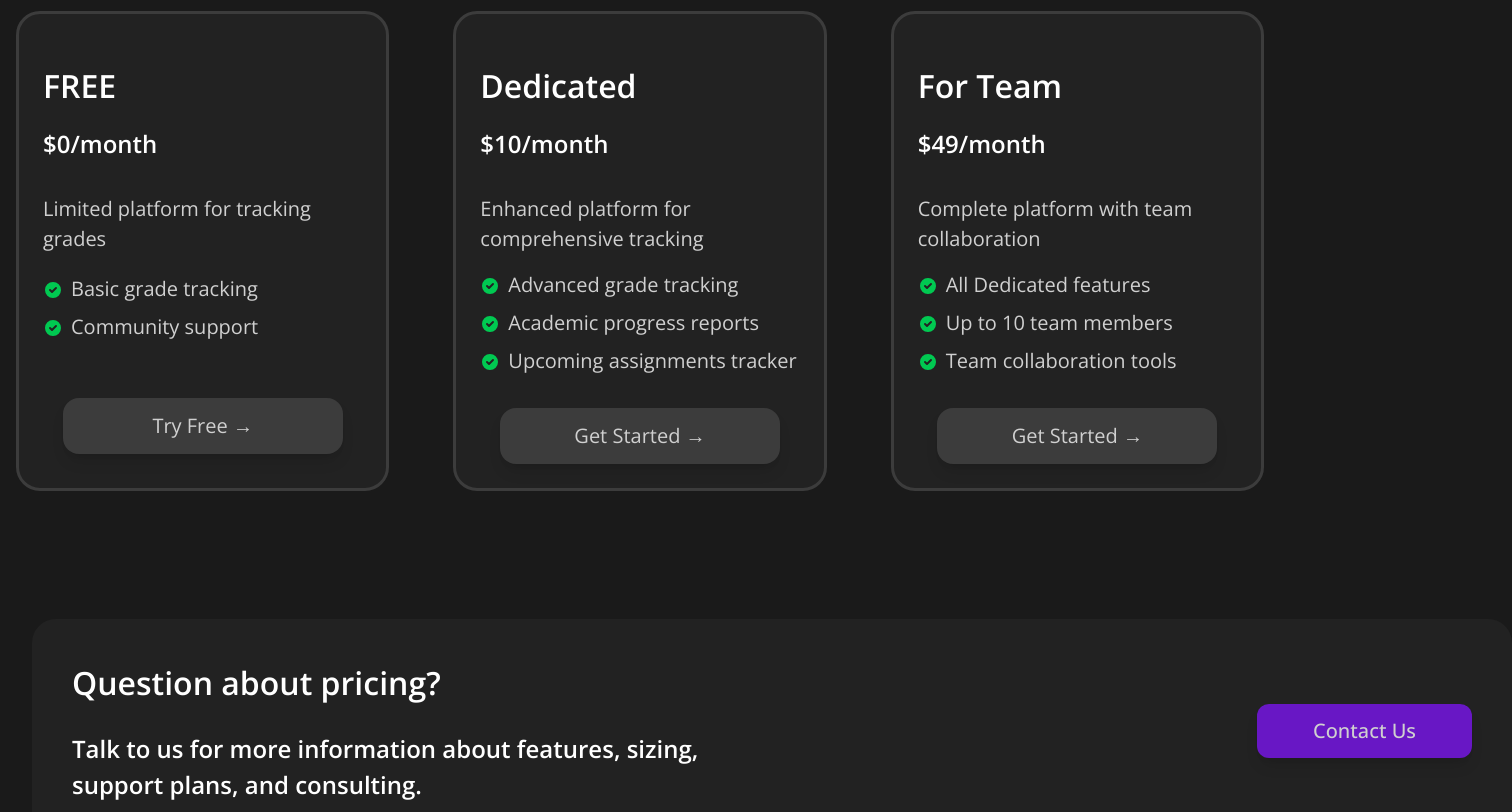
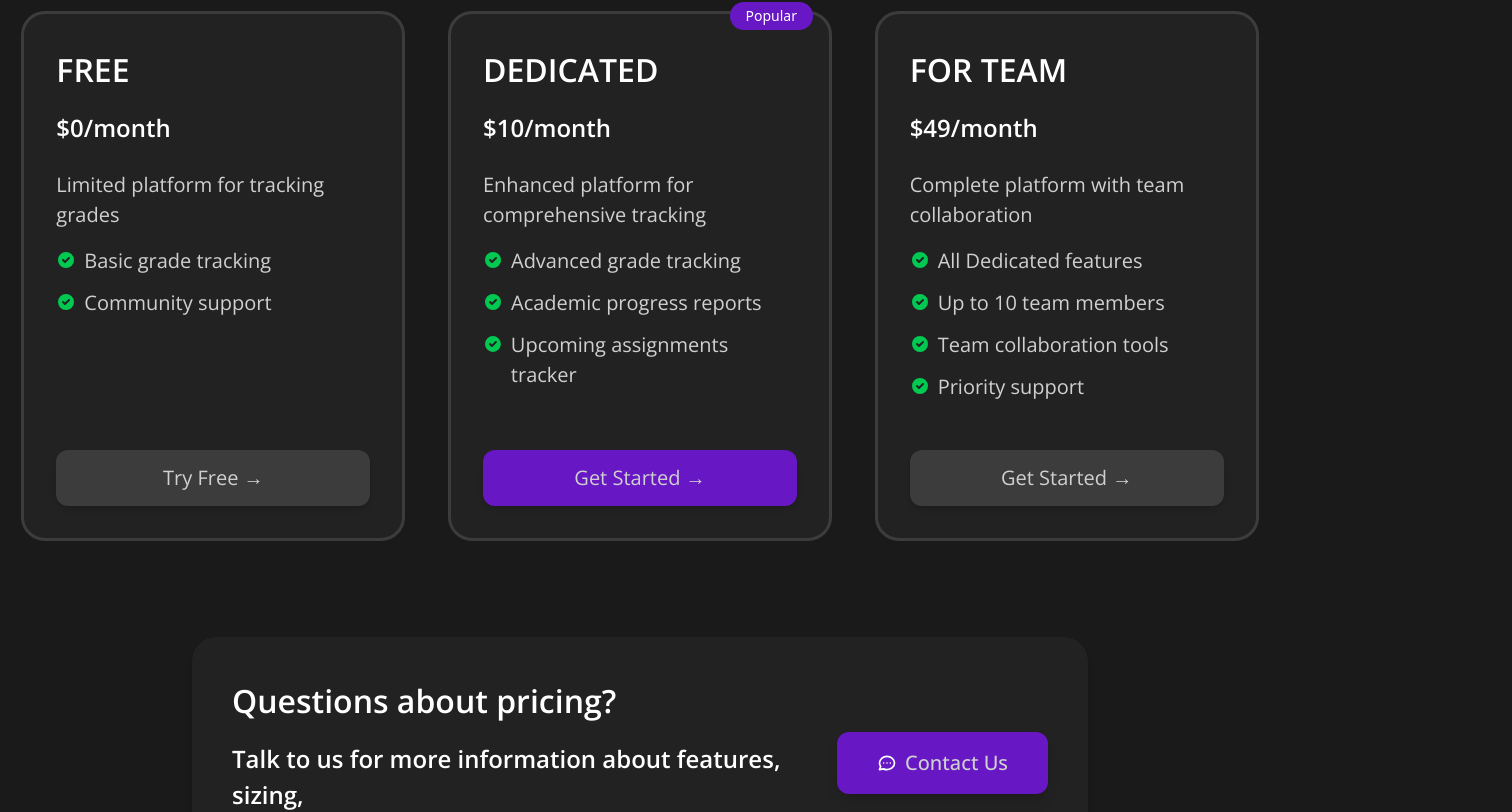
Before and after one commit to JakubMazurek08/gradesync, a React (Vite) app in the folder frontend/: page /pricing in a window 1280 px wide. Shown: the part 311-1123 px from the top of the page, 1512 px wide, since content can reach past the window. Built offline with nearby package versions, Linux system fonts and the light colour scheme.

Commit message:
Pricing Page has been changed. More response nad some of the better effects

```diff
--- a/frontend/src/pages/PricingLP.tsx
+++ b/frontend/src/pages/PricingLP.tsx
@@ -1,160 +1,174 @@
-import {Text} from "../components/Text.tsx";
-import {NavBar} from "../components/NavBar.tsx";
-import {Link} from "react-router-dom";
-import {Footer} from "../components/Footer.tsx";
+import { Text } from "../components/Text.tsx";
+import { NavBar } from "../components/NavBar.tsx";
+import { Link } from "react-router-dom";
+import { Footer } from "../components/Footer.tsx";
 
 export const PricingLP = () => {
     return (
         <div className="flex flex-col min-h-screen">
-            <div className="hidden md:block"><NavBar /></div>
-            <div className="mx-auto px-4 md:px-8 pt-8 md:pt-16">
+            <div className="hidden md:block">
+                <NavBar />
+            </div>
+            <div className="container mx-auto px-4 md:px-8 pt-8 md:pt-16 text-center">
                 <Text type="h1">GradeSync Plans</Text>
+                <div className="mt-3 mb-8">
+                    <Text type="p">Find the perfect plan for your educational needs</Text>
+                </div>
             </div>
-            <div className="mr-auto ml-auto md:px-8 pt-3">
-                <Text type="p">Find the perfect plan for your educational needs</Text>
-            </div>
-
-            <div className="flex flex-col md:flex-row justify-center gap-6 md:gap-8 lg:gap-16 px-4 py-8 md:py-16">
-                {/* First card*/}
-                <div className="bg-mediumgray w-full md:w-80 lg:w-96 rounded-3xl border-3 border-mediumlight-gray transform-gpu transition-all duration-500 hover:scale-105 hover:shadow-2xl hover:translate-y-2 hover:bg-opacity-90">
-                    <div className='p-6 pt-12'>
-                        <div>
-                            <Text type='h3'>FREE</Text>
+            <div className="container mx-auto flex flex-col md:flex-row items-stretch justify-center gap-6 md:gap-4 lg:gap-8 px-4 py-8">
+                {/* first card */}
+                <div className="w-full md:w-1/3 max-w-sm mx-auto bg-mediumgray rounded-3xl border-3 border-mediumlight-gray transform-gpu transition-all duration-300 hover:shadow-xl hover:translate-y-1 hover:bg-opacity-95">
+                    <div className="p-6 md:p-8 flex flex-col h-full">
+                        <div className="mb-4">
+                            <Text type="h3">FREE</Text>
                         </div>
-                        <div className='pt-4'>
-                            <Text type='h4'>$0/month</Text>
+                        <div className="mb-6">
+                            <Text type="h4">$0/month</Text>
                         </div>
-                        <div className='pt-8'>
-                            <Text type='p'>Limited platform for tracking grades</Text>
-                            {/* Te funkcje*/}
-                            <ul className="mt-5 space-y-2">
+                        <div className="mb-8 flex-grow">
+                            <Text type="p">Limited platform for tracking grades</Text>
+                            <ul className="mt-4 space-y-3">
                                 <li className="flex items-start">
-                                    <svg className="w-5 h-5 text-green-500 mr-2 mt-1.5" fill="currentColor" viewBox="0 0 20 20">
+                                    <svg className="w-5 h-5 text-green-500 mr-2 mt-1" fill="currentColor" viewBox="0 0 20 20">
                                         <path fillRule="evenodd" d="M10 18a8 8 0 100-16 8 8 0 000 16zm3.707-9.293a1 1 0 00-1.414-1.414L9 10.586 7.707 9.293a1 1 0 00-1.414 1.414l2 2a1 1 0 001.414 0l4-4z" clipRule="evenodd" />
                                     </svg>
-                                    <Text type='p'>Basic grade tracking</Text>
+                                    <Text type="p">Basic grade tracking</Text>
                                 </li>
                                 <li className="flex items-start">
-                                    <svg className="w-5 h-5 text-green-500 mr-2 mt-1.5" fill="currentColor" viewBox="0 0 20 20">
+                                    <svg className="w-5 h-5 text-green-500 mr-2 mt-1" fill="currentColor" viewBox="0 0 20 20">
                                         <path fillRule="evenodd" d="M10 18a8 8 0 100-16 8 8 0 000 16zm3.707-9.293a1 1 0 00-1.414-1.414L9 10.586 7.707 9.293a1 1 0 00-1.414 1.414l2 2a1 1 0 001.414 0l4-4z" clipRule="evenodd" />
                                     </svg>
-                                    <Text type='p'>Community support</Text>
+                                    <Text type="p">Community support</Text>
                                 </li>
                             </ul>
                         </div>
-                        <Link to="/">
-                            <div className="bg-mediumlight-gray w-full md:w-4/5 lg:w-70 h-14 mt-14 mx-auto flex items-center justify-center rounded-2xl shadow-lg transition-all duration-300 hover:scale-105 hover:bg-purple-500 hover:text-white hover:shadow-2xl hover:translate-y-1">
-                                <Text type="p">Try Free →</Text>
-                            </div>
-                        </Link>
+                        <div className="mt-auto pt-4">
+                            <Link to="/" className="block">
+                                <div className="bg-mediumlight-gray w-full h-14 flex items-center justify-center rounded-xl shadow-md transition-all duration-300 hover:scale-105 hover:bg-purple-500 hover:text-white hover:shadow-lg">
+                                    <Text type="p">Try Free →</Text>
+                                </div>
+                            </Link>
+                        </div>
                     </div>
                 </div>
+                <div className="w-full md:w-1/3 max-w-sm mx-auto bg-mediumgray rounded-3xl border-3 border-mediumlight-gray transform-gpu transition-all duration-300 hover:shadow-xl hover:translate-y-1 hover:bg-opacity-95 relative">
+                    {/* second card */}
+                    <div className="absolute -top-3 right-4 bg-purple-500 text-white px-4 py-1 rounded-full text-sm font-medium">
+                        Popular
+                    </div>
 
-                {/* Second card */}
-                <div className="bg-mediumgray w-full md:w-80 lg:w-96 rounded-3xl border-3 border-mediumlight-gray transform-gpu transition-all duration-500 hover:scale-105 hover:shadow-2xl hover:translate-y-2 hover:bg-opacity-90">
-                    <div className='p-6 pt-12'>
-                        <div>
-                            <Text type='h3'>Dedicated</Text>
+                    <div className="p-6 md:p-8 flex flex-col h-full">
+                        <div className="mb-4">
+                            <Text type="h3">DEDICATED</Text>
                         </div>
-                        <div className='pt-4'>
-                            <Text type='h4'>$10/month</Text>
+                        <div className="mb-6">
+                            <Text type="h4">$10/month</Text>
                         </div>
-                        <div className='pt-8'>
-                            <Text type='p'>Enhanced platform for comprehensive tracking</Text>
-
-                            {/* te funkcje */}
-                            <ul className="mt-4 space-y-2">
+                        <div className="mb-8 flex-grow">
+                            <Text type="p">Enhanced platform for comprehensive tracking</Text>
+                            <ul className="mt-4 space-y-3">
                                 <li className="flex items-start">
-                                    <svg className="w-5 h-5 text-green-500 mr-2 mt-1.5" fill="currentColor" viewBox="0 0 20 20">
+                                    <svg className="w-5 h-5 text-green-500 mr-2 mt-1" fill="currentColor" viewBox="0 0 20 20">
                                         <path fillRule="evenodd" d="M10 18a8 8 0 100-16 8 8 0 000 16zm3.707-9.293a1 1 0 00-1.414-1.414L9 10.586 7.707 9.293a1 1 0 00-1.414 1.414l2 2a1 1 0 001.414 0l4-4z" clipRule="evenodd" />
                                     </svg>
-                                    <Text to='p'>Advanced grade tracking</Text>
+                                    <Text type="p">Advanced grade tracking</Text>
                                 </li>
                                 <li className="flex items-start">
-                                    <svg className="w-5 h-5 text-green-500 mr-2 mt-1.5" fill="currentColor" viewBox="0 0 20 20">
+                                    <svg className="w-5 h-5 text-green-500 mr-2 mt-1" fill="currentColor" viewBox="0 0 20 20">
                                         <path fillRule="evenodd" d="M10 18a8 8 0 100-16 8 8 0 000 16zm3.707-9.293a1 1 0 00-1.414-1.414L9 10.586 7.707 9.293a1 1 0 00-1.414 1.414l2 2a1 1 0 001.414 0l4-4z" clipRule="evenodd" />
                                     </svg>
-                                    <Text type='p'>Academic progress reports</Text>
+                                    <Text type="p">Academic progress reports</Text>
                                 </li>
                                 <li className="flex items-start">
-                                    <svg className="w-5 h-5 text-green-500 mr-2 mt-1.5" fill="currentColor" viewBox="0 0 20 20">
+                                    <svg className="w-5 h-5 text-green-500 mr-2 mt-1" fill="currentColor" viewBox="0 0 20 20">
                                         <path fillRule="evenodd" d="M10 18a8 8 0 100-16 8 8 0 000 16zm3.707-9.293a1 1 0 00-1.414-1.414L9 10.586 7.707 9.293a1 1 0 00-1.414 1.414l2 2a1 1 0 001.414 0l4-4z" clipRule="evenodd" />
                                     </svg>
-                                    <Text type='p'>Upcoming assignments tracker</Text>
+                                    <Text type="p">Upcoming assignments tracker</Text>
                                 </li>
                             </ul>
                         </div>
-                        <Link to="/">
-                            <div className="bg-mediumlight-gray w-full md:w-4/5 lg:w-70 h-14 mt-8 mx-auto flex items-center justify-center rounded-2xl shadow-lg transition-all duration-300 hover:scale-105 hover:bg-purple-500 hover:text-white hover:shadow-2xl hover:translate-y-1">
-                                <Text type="p">Get Started →</Text>
-                            </div>
-                        </Link>
+                        <div className="mt-auto pt-4">
+                            <Link to="/" className="block">
+                                <div className="bg-purple-500 w-full h-14 flex items-center justify-center rounded-xl shadow-md text-white transition-all duration-300 hover:scale-105 hover:bg-purple-600 hover:shadow-lg">
+                                    <Text type="p">Get Started →</Text>
+                                </div>
+                            </Link>
+                        </div>
                     </div>
                 </div>
-
-                {/* Third card */}
-                <div className="bg-mediumgray w-full md:w-80 lg:w-96 rounded-3xl border-3 border-mediumlight-gray transform-gpu transition-all duration-500 hover:scale-105 hover:shadow-2xl hover:translate-y-2 hover:bg-opacity-90">
-                    <div className='p-6 pt-12'>
-                        <div>
-                            <Text type='h3'>For Team</Text>
+                {/* third card*/}
+                <div className="w-full md:w-1/3 max-w-sm mx-auto bg-mediumgray rounded-3xl border-3 border-mediumlight-gray transform-gpu transition-all duration-300 hover:shadow-xl hover:translate-y-1 hover:bg-opacity-95">
+                    <div className="p-6 md:p-8 flex flex-col h-full">
+                        <div className="mb-4">
+                            <Text type="h3">FOR TEAM</Text>
                         </div>
-                        <div className='pt-4'>
-                            <Text type='h4'>$49/month</Text>
+                        <div className="mb-6">
+                            <Text type="h4">$49/month</Text>
                         </div>
-                        <div className='pt-8'>
-                            <Text type='p'>Complete platform with team collaboration</Text>
-
-                            {/* te funkcje */}
-                            <ul className="mt-4 space-y-2">
+                        <div className="mb-8 flex-grow">
+                            <Text type="p">Complete platform with team collaboration</Text>
+                            <ul className="mt-4 space-y-3">
                                 <li className="flex items-start">
-                                    <svg className="w-5 h-5 text-green-500 mr-2 mt-1.5" fill="currentColor" viewBox="0 0 20 20">
+                                    <svg className="w-5 h-5 text-green-500 mr-2 mt-1" fill="currentColor" viewBox="0 0 20 20">
                                         <path fillRule="evenodd" d="M10 18a8 8 0 100-16 8 8 0 000 16zm3.707-9.293a1 1 0 00-1.414-1.414L9 10.586 7.707 9.293a1 1 0 00-1.414 1.414l2 2a1 1 0 001.414 0l4-4z" clipRule="evenodd" />
                                     </svg>
-                                    <Text type='p'>All Dedicated features</Text>
+                                    <Text type="p">All Dedicated features</Text>
                                 </li>
                                 <li className="flex items-start">
-                                    <svg className="w-5 h-5 text-green-500 mr-2 mt-1.5" fill="currentColor" viewBox="0 0 20 20">
+                                    <svg className="w-5 h-5 text-green-500 mr-2 mt-1" fill="currentColor" viewBox="0 0 20 20">
                                         <path fillRule="evenodd" d="M10 18a8 8 0 100-16 8 8 0 000 16zm3.707-9.293a1 1 0 00-1.414-1.414L9 10.586 7.707 9.293a1 1 0 00-1.414 1.414l2 2a1 1 0 001.414 0l4-4z" clipRule="evenodd" />
                                     </svg>
-                                    <Text type='p'>Up to 10 team members</Text>
+                                    <Text type="p">Up to 10 team members</Text>
                                 </li>
                                 <li className="flex items-start">
-                                    <svg className="w-5 h-5 text-green-500 mr-2 mt-1.5" fill="currentColor" viewBox="0 0 20 20">
+                                    <svg className="w-5 h-5 text-green-500 mr-2 mt-1" fill="currentColor" viewBox="0 0 20 20">
                                         <path fillRule="evenodd" d="M10 18a8 8 0 100-16 8 8 0 000 16zm3.707-9.293a1 1 0 00-1.414-1.414L9 10.586 7.707 9.293a1 1 0 00-1.414 1.414l2 2a1 1 0 001.414 0l4-4z" clipRule="evenodd" />
                                     </svg>
-                                    <Text type='p'>Team collaboration tools</Text>
+                                    <Text type="p">Team collaboration tools</Text>
+                                </li>
+                                <li className="flex items-start">
+                                    <svg className="w-5 h-5 text-green-500 mr-2 mt-1" fill="currentColor" viewBox="0 0 20 20">
+                                        <path fillRule="evenodd" d="M10 18a8 8 0 100-16 8 8 0 000 16zm3.707-9.293a1 1 0 00-1.414-1.414L9 10.586 7.707 9.293a1 1 0 00-1.414 1.414l2 2a1 1 0 001.414 0l4-4z" clipRule="evenodd" />
+                                    </svg>
+                                    <Text type="p">Priority support</Text>
                                 </li>
                             </ul>
                         </div>
-                        <Link to="/">
-                            <div className="bg-mediumlight-gray w-full md:w-4/5 lg:w-70 h-14 mt-8 mx-auto flex items-center justify-center rounded-2xl shadow-lg transition-all duration-300 hover:scale-105 hover:bg-purple-500 hover:text-white hover:shadow-2xl hover:translate-y-1">
-                                <Text type="p">Get Started →</Text>
-                            </div>
-                        </Link>
+                        <div className="mt-auto pt-4">
+                            <Link to="/" className="block">
+                                <div className="bg-mediumlight-gray w-full h-14 flex items-center justify-center rounded-xl shadow-md transition-all duration-300 hover:scale-105 hover:bg-purple-500 hover:text-white hover:shadow-lg">
+                                    <Text type="p">Get Started →</Text>
+                                </div>
+                            </Link>
+                        </div>
                     </div>
                 </div>
             </div>
-
-            {/* Question Section */}
-            <div className="container mx-auto px-4 md:px-8 py-8 md:py-16">
-                <div className="bg-mediumgray w-full md:w-4/5 lg:w-370 rounded-3xl flex flex-col md:flex-row justify-between p-6 md:p-10 mb-8 md:mb-16 lg:mb-40 mx-auto">
-                    <div className="flex flex-col mb-6 md:mb-0">
-                        <div className="mb-4 md:mb-6">
-                            <Text type="h3">Question about pricing?</Text>
+            <div className="container mx-auto px-4 py-12 md:py-16 lg:pb-32">
+                <div className="bg-mediumgray rounded-3xl shadow-md mx-auto max-w-4xl">
+                    <div className="p-6 md:p-10 flex flex-col md:flex-row md:items-center justify-between gap-6">
+                        <div className="flex-1">
+                            <div className="mb-3 md:mb-4">
+                                <Text type="h3">Questions about pricing?</Text>
+                            </div>
+                            <div>
+                                <Text type="h4">
+                                    Talk to us for more information about features, sizing,
+                                    <br className="hidden md:block" />
+                                    support plans, and consulting.
+                                </Text>
+                            </div>
                         </div>
-                        <div>
-                            <Text type="h4">
-                                Talk to us for more information about features, sizing, <br className="hidden md:block" />
-                                support plans, and consulting.
-                            </Text>
+                        <div className="flex-shrink-0">
+                            <Link to="/">
+                                <div className="bg-purple-500 hover:bg-blue-500 text-white px-6 md:px-10 py-4 rounded-xl shadow-lg transition-all duration-300 hover:scale-105 hover:shadow-xl font-medium flex items-center gap-2">
+                                    <svg className="w-5 h-5" fill="none" stroke="currentColor" viewBox="0 0 24 24" xmlns="http://www.w3.org/2000/svg">
+                                        <path strokeLinecap="round" strokeLinejoin="round" strokeWidth="2" d="M8 12h.01M12 12h.01M16 12h.01M21 12c0 4.418-4.03 8-9 8a9.863 9.863 0 01-4.255-.949L3 20l1.395-3.72C3.512 15.042 3 13.574 3 12c0-4.418 4.03-8 9-8s9 3.582 9 8z"></path>
+                                    </svg>
+                                    <Text type="p">Contact Us</Text>
+                                </div>
+                            </Link>
                         </div>
-                    </div>
-                    <div className="flex items-center justify-center md:justify-end">
-                        <Link to="/">
-                            <div className="bg-purple-500 hover:bg-blue-500 text-white px-6 md:px-14 py-3 rounded-xl shadow-lg transition-all duration-300 hover:scale-105 hover:shadow-xl font-medium flex items-center gap-2">
-                                <Text type="p">Contact Us</Text>
-                            </div>
-                        </Link>
                     </div>
                 </div>
             </div>
@@ -163,4 +177,4 @@ export const PricingLP = () => {
             </div>
         </div>
     );
-}
+};
```
